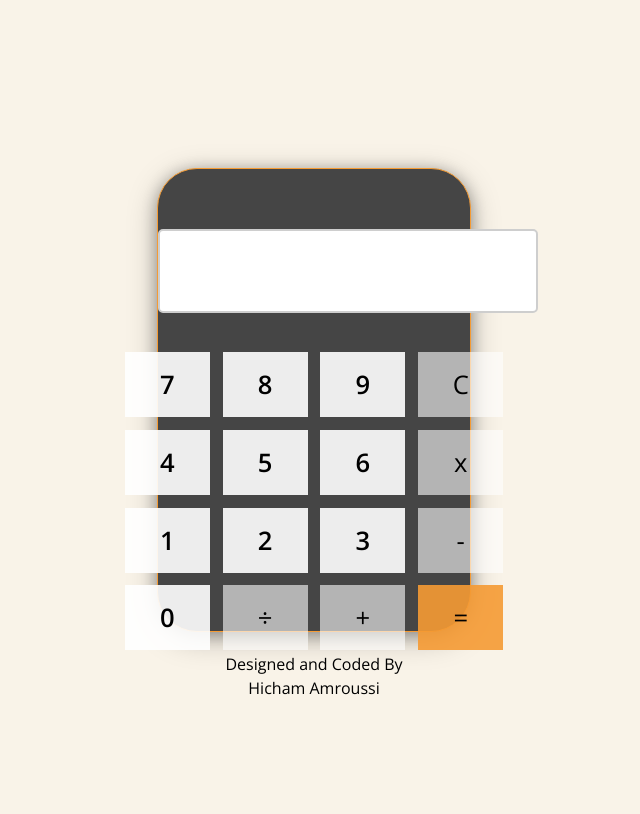
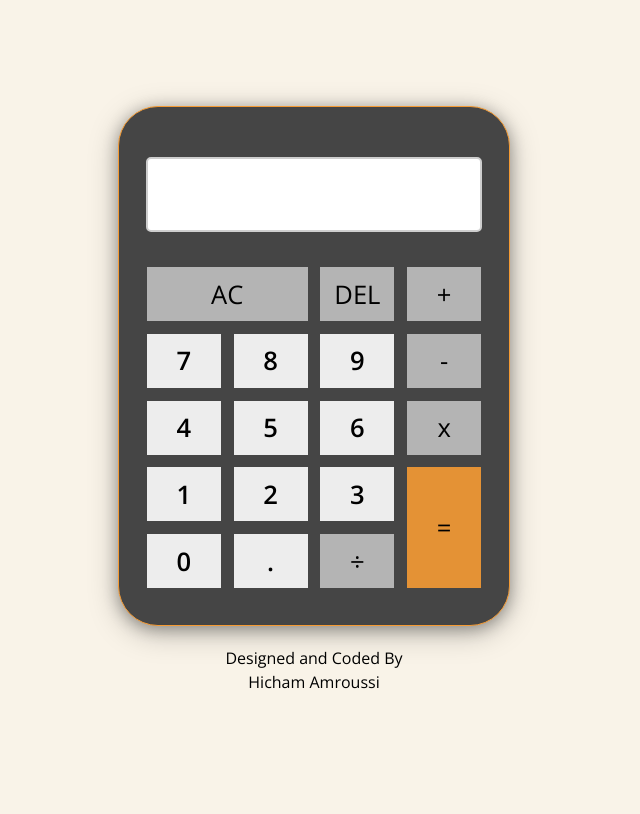
Before and after one commit to HichamAmroussi/Vanilla-JavaScript-Calculator, a plain HTML site: page Calculator.html in a window 1280 px wide. Shown: the whole page, without its empty margins (326-966 px from the left). Drawn offline with nearby package versions, Linux system fonts and the light colour scheme.

Commit message:
Calculator version2

```diff
--- a/Calculator.html
+++ b/Calculator.html
@@ -11,10 +11,13 @@
             <div data-current-operand class="current"></div>
         </div>
         <div class="wrapper">
+            <button data-all-clear class="btn grid-item1">AC</button>
+            <button data-delete class="btn">DEL</button>
+            <button data-operation class="btn">+</button>
             <button data-number class="btn number">7</button>
             <button data-number class="btn number">8</button>
             <button data-number class="btn number">9</button>
-            <button data-all-clear class="btn">C</button>
+            <button data-operation class="btn">-</button>
             <button data-number class="btn number">4</button>
             <button data-number class="btn number">5</button>
             <button data-number class="btn number">6</button>
@@ -22,10 +25,9 @@
             <button data-number class="btn number">1</button>
             <button data-number class="btn number">2</button>
             <button data-number class="btn number">3</button>
-            <button data-operation class="btn">-</button>
             <button data-number class="btn number">0</button>
+            <button data-number class="btn number">.</button>
             <button data-operation class="btn">÷</button>
-            <button data-operation class="btn">+</button>
             <button data-equals class="btn equal">=</button>
         </div>
     </div>
--- a/CalculatorStyle.css
+++ b/CalculatorStyle.css
@@ -11,19 +11,20 @@
 
 body {
     background: #F9F3E8;
+    width: 100%;
+    height: 100vh;
+    display: flex;
+    align-items: center;
+    flex-direction: column;
+    justify-content: center;
 }
 
 .container {
     background-image: url(prism.png);
     background-color: rgb(69, 69, 69);
-    width: 24.5vw;
-    height: 58vh;
-    position: absolute;
-    top: 0;
-    bottom: 0;
-    right: 0;
-    left: 0;
-    margin: auto;
+    width: 392px;
+    min-height: 520px;
+    height: auto;
     border-radius: 40px;
     box-shadow: 0 7px 30px rgba(0,0,0,0.25), 0 3px 15px rgba(0,0,0,0.3);
     border: 1px solid rgb(245, 155, 52);
@@ -33,10 +34,10 @@ body {
     background: #FFFFFF;
     border-radius: 5px;
     border: 2px solid #CECECE;
-    min-height: 84px;
+    min-height: 75px;
     height: auto;
-    width: 380px;
-    margin: 60px auto 39px auto;
+    width: 86%;
+    margin: 50px auto 35px auto;
     display: flex;
     justify-content: flex-end;
     align-items: center;
@@ -49,11 +50,16 @@ body {
 
 .container .wrapper {
     display: grid;
-    grid-template-columns: repeat(4, 85px);
-    grid-template-rows: repeat(5, 65px);
+    grid-template-columns: repeat(4, 74px);
+    grid-template-rows: repeat(5, 54px);
     justify-content: center;
     height: 100%;
     grid-gap: 0.8rem;
+}
+
+.grid-item1 {
+    grid-column-start: 1;
+    grid-column-end: 3;
 }
 
 .container .wrapper .btn {
@@ -79,6 +85,10 @@ body {
 
 .container .wrapper .equal {
     background:rgba(245, 155, 52, 0.9);
+    grid-row-start: 4;
+    grid-row-end: 6;
+    grid-column-start: 4;
+    grid-column-end: 5;
 }
 
 .container .wrapper .equal:hover {
@@ -87,16 +97,9 @@ body {
 }
 
 .signature {
-    position: absolute;
-    top: 81.5vh;
-    bottom: 0;
-    right: 0;
-    left: 0;
-    margin: 0 auto 0 auto;
-    max-width: 200px;
-    width: 100%;
     text-align: center;
     line-height: 1.5;
+    margin-top: 20px;
 }
 
 .current {
```
